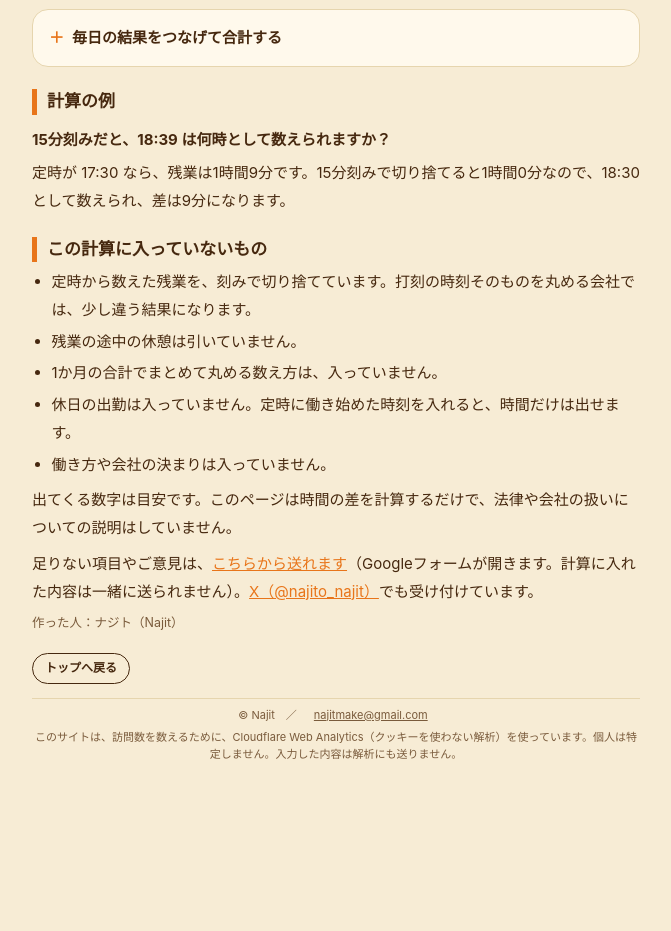
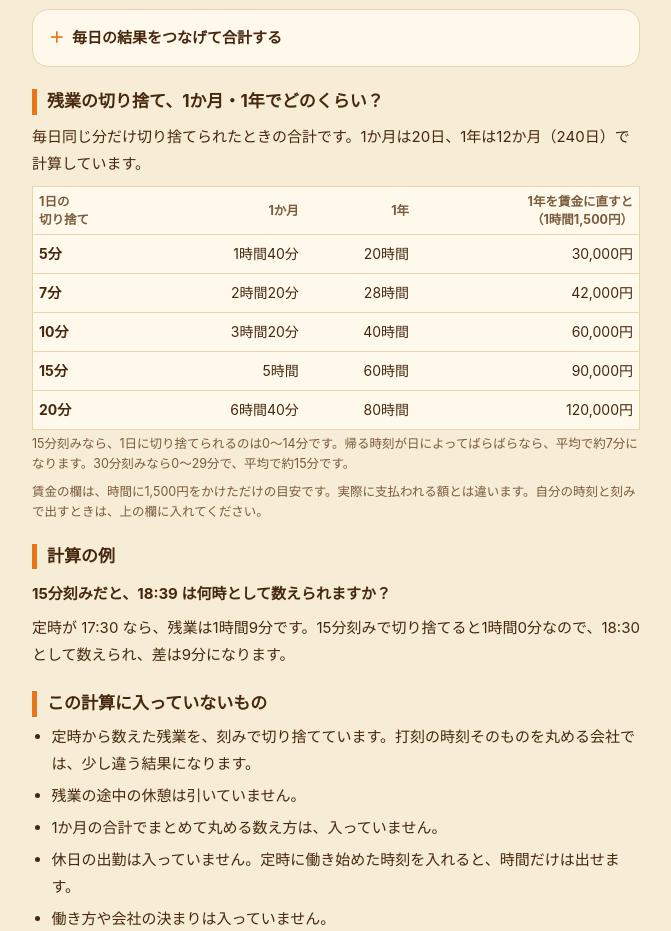
Before and after one commit to najito-najit/najito-najit.github.io, a plain HTML site: page zangyo/index.html in a window 1280 px wide. Shown: the part 1218-2149 px from the top of the page, without its empty margins (304-975 px from the left). Before the commit the page ends 1998 px from the top, so only its background shows below. Drawn offline with Linux system fonts and the light colour scheme.

Commit message:
残業の計算ページに早見表（1日の切り捨て→1か月・1年）を足し、題を「どのくらい？」の形にする
Co-Authored-By: Claude Opus 5.5 <noreply@anthropic.com>

```diff
--- a/zangyo/index.html
+++ b/zangyo/index.html
@@ -3,9 +3,9 @@
 <head>
 <meta charset="utf-8">
 <meta name="viewport" content="width=device-width, initial-scale=1">
-<title>残ログ：残業記録・実際と会社の数え方の差｜切り捨てを計算｜Najit</title>
-<meta name="description" content="定時と帰った時刻、会社の刻みを入れると、実際の残業と刻みで数えた時間の差が出ます。申請した時間や給与明細とも比べられます。入力した内容はどこにも送りません。">
-<meta property="og:title" content="残ログ：残業記録・実際と会社の数え方の差">
+<title>残ログ：残業の切り捨て、1か月でどのくらい？15分・30分刻みの差を計算｜Najit</title>
+<meta name="description" content="15分・30分刻みで切り捨てられた残業が、1か月・1年でどのくらいになるかの早見表と計算です。定時と帰った時刻、会社の刻みを入れると、実際の残業との差が出ます。入力した内容はどこにも送りません。">
+<meta property="og:title" content="残ログ：残業の切り捨て、1か月でどのくらい？">
 <meta property="og:description" content="定時と帰った時刻、会社の刻みを入れると、実際の残業との差が出ます。入力した内容はどこにも送りません。">
 <meta property="og:type" content="article">
 <meta property="og:url" content="https://najito-najit.github.io/zangyo/">
@@ -61,6 +61,12 @@ a{color:var(--orange)}
 .hmbox{display:flex;align-items:center;gap:4px;font-weight:400}
 .hmbox input{width:64px;min-width:0}
 select{max-width:190px}
+.quick{width:100%;border-collapse:collapse;font-size:14px;background:var(--card);border:1.5px solid var(--line);margin:6px 0 4px}
+.quick th,.quick td{border-top:1px solid var(--line);padding:6px 6px;text-align:right;white-space:nowrap}
+.quick th{white-space:normal;line-height:1.4}
+.quick th{font-size:12.5px;color:var(--muted);font-weight:700;text-align:right}
+.quick th:first-child,.quick td:first-child{text-align:left}
+.quick td:first-child{font-weight:700}
 .same{font-size:13px;color:var(--muted);margin:2px 0 6px}
 details{background:var(--card);border:1.5px solid var(--line);border-radius:16px;padding:6px 16px;margin:0 0 12px}
 summary{font-size:15px;font-weight:700;min-height:44px;display:flex;align-items:center;cursor:pointer;list-style:none}
@@ -86,7 +92,7 @@ footer a{color:var(--muted);margin:0 6px}
   <div class="top"><a class="logo" href="../">Najit</a><div class="nav"><a href="../">TOP</a></div></div>
 
   <h1>残ログ<span class="sub">：残業記録・実際と会社の数え方の差</span></h1>
-  <p class="upd">2026年11月7日 時点</p>
+  <p class="upd">2026年11月26日 時点</p>
   <p class="lead">残業の切り捨てを計算します。定時と帰った時刻を入れると、実際の残業と、会社が認知した残業の差が出ます。入力した内容はどこにも送りません。</p>
 
   <div class="card">
@@ -164,6 +170,19 @@ footer a{color:var(--muted);margin:0 6px}
     <p class="small">小数の明細なら、12.50 は12時間30分のことが多いです。12.30 で12時間30分を表す会社もあります。</p>
     <div class="row"><span>実際の残業の合計と明細の差</span><b id="meiDiff">―</b></div>
   </details>
+
+  <h2>残業の切り捨て、1か月・1年でどのくらい？</h2>
+  <p>毎日同じ分だけ切り捨てられたときの合計です。1か月は20日、1年は12か月（240日）で計算しています。</p>
+  <table class="quick">
+    <tr><th>1日の<br>切り捨て</th><th>1か月</th><th>1年</th><th>1年を賃金に直すと<br>（1時間1,500円）</th></tr>
+    <tr><td>5分</td><td>1時間40分</td><td>20時間</td><td>30,000円</td></tr>
+    <tr><td>7分</td><td>2時間20分</td><td>28時間</td><td>42,000円</td></tr>
+    <tr><td>10分</td><td>3時間20分</td><td>40時間</td><td>60,000円</td></tr>
+    <tr><td>15分</td><td>5時間</td><td>60時間</td><td>90,000円</td></tr>
+    <tr><td>20分</td><td>6時間40分</td><td>80時間</td><td>120,000円</td></tr>
+  </table>
+  <p class="small">15分刻みなら、1日に切り捨てられるのは0〜14分です。帰る時刻が日によってばらばらなら、平均で約7分になります。30分刻みなら0〜29分で、平均で約15分です。</p>
+  <p class="small">賃金の欄は、時間に1,500円をかけただけの目安です。実際に支払われる額とは違います。自分の時刻と刻みで出すときは、上の欄に入れてください。</p>
 
   <h2>計算の例</h2>
   <h3>15分刻みだと、18:39 は何時として数えられますか？</h3>
```
